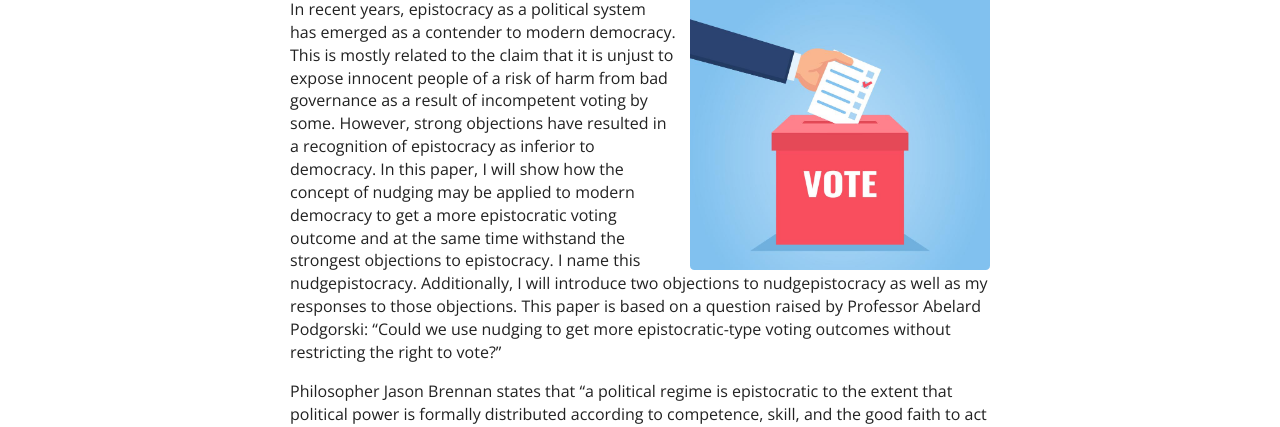
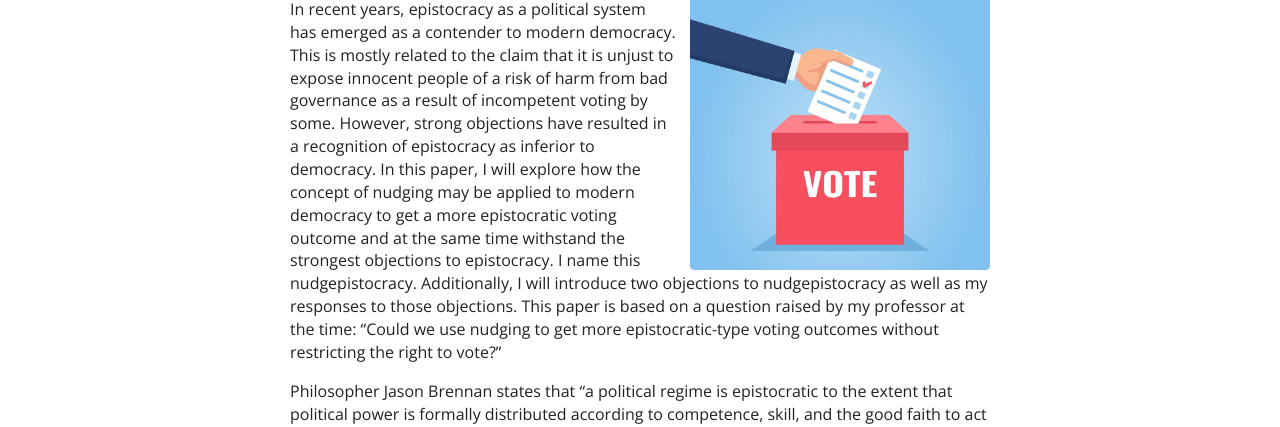
Before and after one commit to olatar/olatar.github.io, a Jekyll site: the page built from essays/nudgepistocracy.md, in a window 1280 px wide and 900 px high. Shown: the part 214-641 px from the top of the window. Built offline with Jekyll 4.4.1, drawn with Linux system fonts in a browser that asks for light colours.

Commit message:
Update nudgepistocracy.md

```diff
--- a/essays/nudgepistocracy.md
+++ b/essays/nudgepistocracy.md
@@ -9,7 +9,7 @@ labels:
 ---
 <img class="ui medium right floated rounded image" src="../images/vote.jpeg">
 
-In recent years, epistocracy as a political system has emerged as a contender to modern democracy. This is mostly related to the claim that it is unjust to expose innocent people of a risk of harm from bad governance as a result of incompetent voting by some. However, strong objections have resulted in a recognition of epistocracy as inferior to democracy. In this paper, I will show how the concept of nudging may be applied to modern democracy to get a more epistocratic voting outcome and at the same time withstand the strongest objections to epistocracy. I name this nudgepistocracy. Additionally, I will introduce two objections to nudgepistocracy as well as my responses to those objections. This paper is based on a question raised by Professor Abelard Podgorski: “Could we use nudging to get more epistocratic-type voting outcomes without restricting the right to vote?”
+In recent years, epistocracy as a political system has emerged as a contender to modern democracy. This is mostly related to the claim that it is unjust to expose innocent people of a risk of harm from bad governance as a result of incompetent voting by some. However, strong objections have resulted in a recognition of epistocracy as inferior to democracy. In this paper, I will explore how the concept of nudging may be applied to modern democracy to get a more epistocratic voting outcome and at the same time withstand the strongest objections to epistocracy. I name this nudgepistocracy. Additionally, I will introduce two objections to nudgepistocracy as well as my responses to those objections. This paper is based on a question raised by my professor at the time: “Could we use nudging to get more epistocratic-type voting outcomes without restricting the right to vote?”
 
 Philosopher Jason Brennan states that “a political regime is epistocratic to the extent that political power is formally distributed according to competence, skill, and the good faith to act on that skill.” To justify epistocracy, Brennan constructs something called “the competence principle”, where he claims that everyone has a right not to be subject to incompetent political decisions.7 Brennan states that under democracy, all citizens exercise political power over others through voting. In that sense, democracy violates the competence principle, as “empirical research has shown that […] political knowledge […] in contemporary democracies is low.” Therefore, in short, Brennan concludes that it is unjust to use democracy when a political system that does not violate the competence principle, such as epistocracy, is available.” In this paper, I will make the assumption that the competence principle is true, and that violation of the competence principle is unjust and something we ought to prevent. However, this is a debatable topic.
 
```
